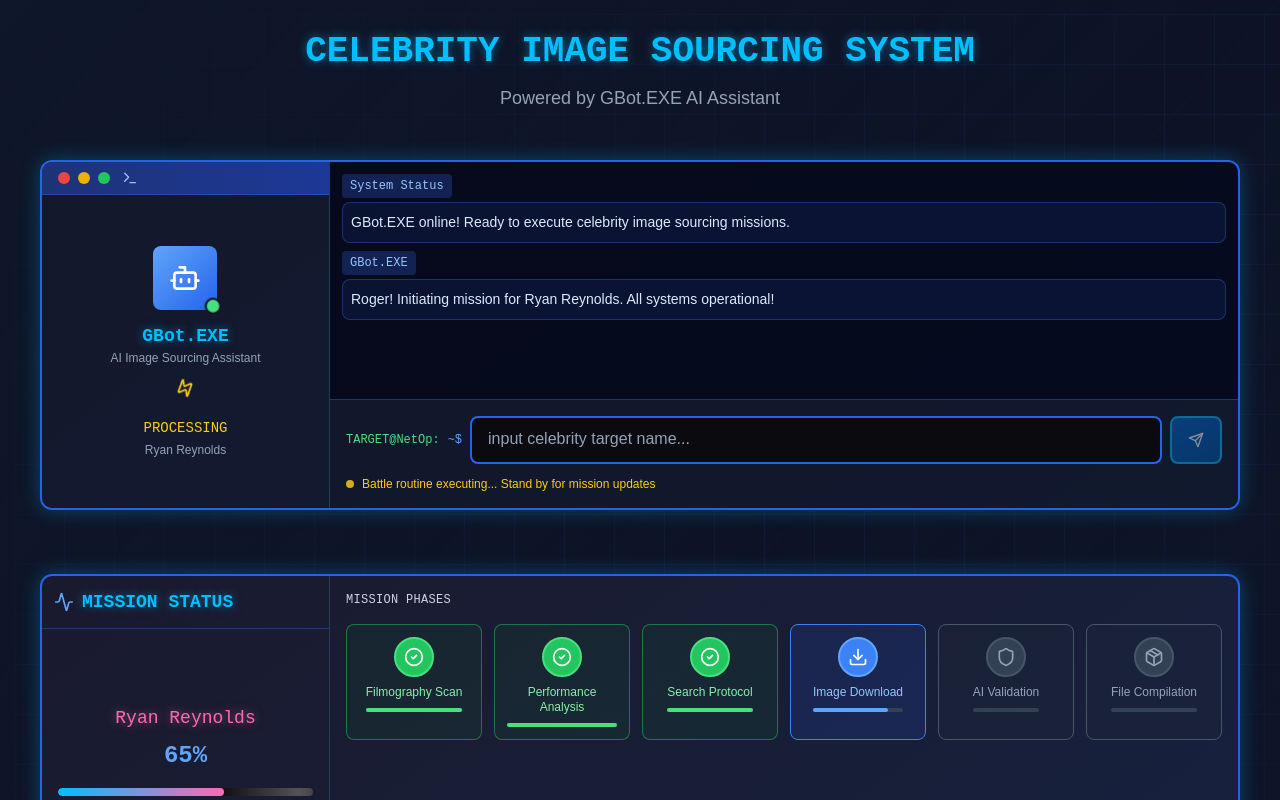
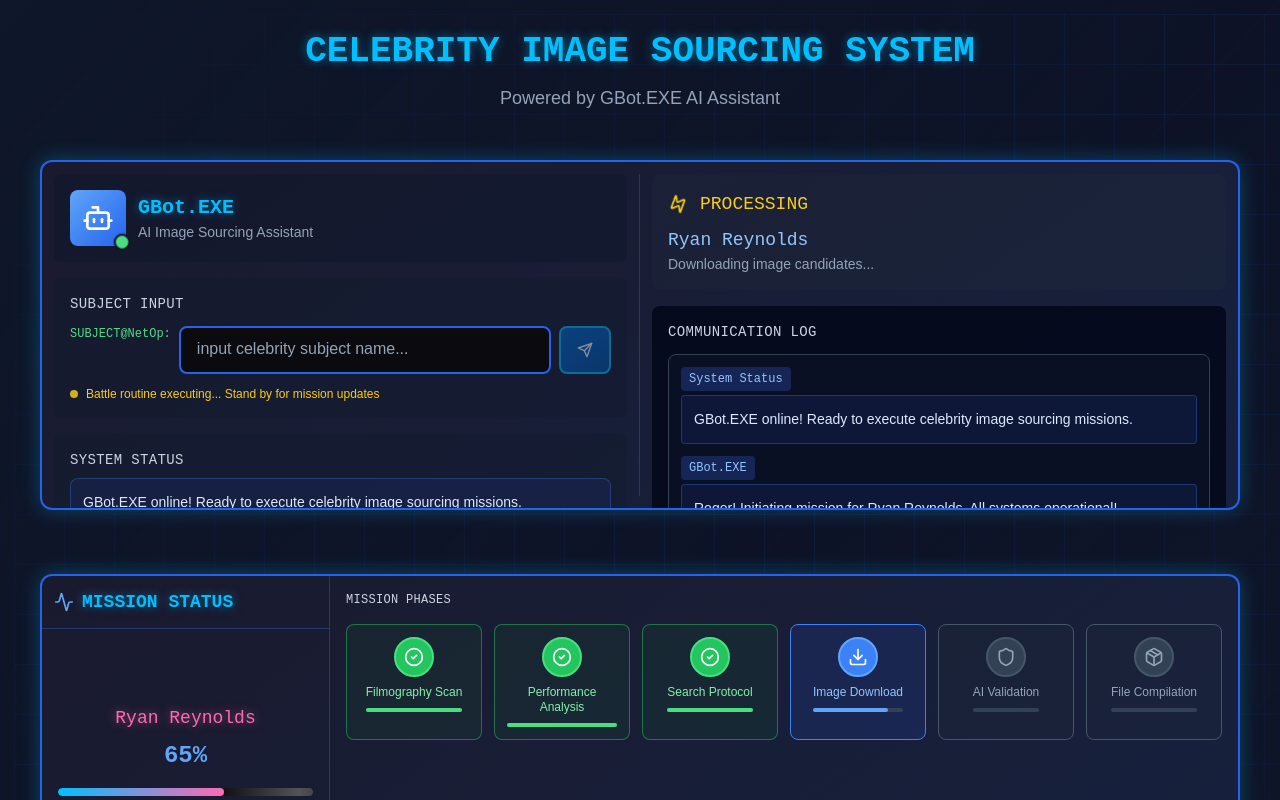
Before and after one commit to Esilos92/print-prep-node, a Next.js app in the folder dashboard/: page / in a window 1280 px wide. Shown: the top 800 px of the page. Built offline with nearby package versions, Linux system fonts and the light colour scheme.

Commit message:
Update GBotInterface.tsx

```diff
--- a/dashboard/src/components/GBotInterface.tsx
+++ b/dashboard/src/components/GBotInterface.tsx
@@ -1,5 +1,5 @@
 import { motion } from 'framer-motion';
-import { Bot, Send, Zap, Terminal, Cpu } from 'lucide-react';
+import { Bot, Send, Zap } from 'lucide-react';
 import { useState, useEffect } from 'react';
 
 interface JobStatus {
@@ -72,30 +72,17 @@ export default function GBotInterface({
 
   return (
     <div className="cyber-panel">
-      {/* Horizontal Layout - Split into sections */}
-      <div className="flex h-full">
+      {/* NO HEADER - Start directly with content split */}
+      <div className="flex h-full p-3">
 
-        {/* Left Section - Terminal Header & Avatar */}
-        <div className="w-72 flex flex-col border-r border-blue-500/30">
-          {/* Terminal Header */}
-          <div className="bg-gradient-to-r from-blue-900/80 to-blue-800/80 px-4 py-2 border-b border-blue-500/30 flex-shrink-0">
+        {/* LEFT SIDE - GBot Info & Controls */}
+        <div className="w-1/2 pr-3 border-r border-blue-500/30 flex flex-col space-y-4">
+
+          {/* GBot Info Section */}
+          <div className="bg-slate-900/50 rounded-lg p-4">
             <div className="flex items-center gap-3">
-              <div className="flex gap-2">
-                <div className="w-3 h-3 rounded-full bg-red-500"></div>
-                <div className="w-3 h-3 rounded-full bg-yellow-500"></div>
-                <div className="w-3 h-3 rounded-full bg-green-500"></div>
-              </div>
-              <div className="flex items-center gap-2">
-                <Terminal className="w-4 h-4 text-blue-300" />
-              </div>
-            </div>
-          </div>
-
-          {/* GBot Avatar & Status */}
-          <div className="flex-1 flex items-center justify-center p-4 bg-slate-900/50">
-            <div className="flex flex-col items-center gap-3">
               <div className="relative">
-                <div className="w-16 h-16 bg-gradient-to-br from-blue-400 to-blue-600 rounded-lg flex items-center justify-center">
+                <div className="w-14 h-14 bg-gradient-to-br from-blue-400 to-blue-600 rounded-lg flex items-center justify-center">
                   <Bot className="w-8 h-8 text-white" />
                 </div>
                 <motion.div
@@ -104,35 +91,93 @@ export default function GBotInterface({
                   transition={{ repeat: Infinity, duration: 2 }}
                 />
               </div>
-              <div className="text-center">
-                <h3 className="font-cyber text-lg font-bold text-glow-blue">GBot.EXE</h3>
-                <p className="text-xs text-slate-400">AI Image Sourcing Assistant</p>
-              </div>
-              <motion.div
-                animate={{ rotate: currentJob?.status === 'running' ? 360 : 0 }}
-                transition={{ repeat: currentJob?.status === 'running' ? Infinity : 0, duration: 2 }}
-              >
-                <Zap className="w-5 h-5 text-yellow-400" />
-              </motion.div>
-              {currentJob?.status === 'running' && (
-                <div className="text-center mt-2">
-                  <div className="text-sm font-cyber text-yellow-400 mb-1">PROCESSING</div>
-                  <div className="text-xs text-slate-400 font-ui">{currentJob.celebrity}</div>
-                </div>
-              )}
+              <div>
+                <h3 className="font-cyber text-xl font-bold text-glow-blue">GBot.EXE</h3>
+                <p className="text-sm text-slate-400">AI Image Sourcing Assistant</p>
               </div>
             </div>
           </div>
 
-        {/* Right Section - Messages & Input */}
-        <div className="flex-1 flex flex-col">
-          {/* Messages Area */}
-          <div className="flex-1 overflow-y-auto p-3 bg-slate-950/80">
+          {/* Subject Input Section */}
+          <div className="flex-1 bg-slate-900/30 rounded-lg p-4 flex flex-col justify-center">
+            <h4 className="text-sm font-cyber text-slate-300 mb-3 tracking-wide">SUBJECT INPUT</h4>
+            <form onSubmit={handleSubmit} className="space-y-3">
               <div className="space-y-2">
-              {messages.slice(-4).map((message) => (
+                <div className="flex gap-2">
+                  <span className="text-xs text-green-400 font-cyber">SUBJECT@NetOp:</span>
+                  <input
+                    type="text"
+                    value={celebrityName}
+                    onChange={(e) => setCelebrityName(e.target.value)}
+                    placeholder="input celebrity subject name..."
+                    className="cyber-input flex-1 text-sm py-2 px-3"
+                    disabled={currentJob?.status === 'running'}
+                  />
+                  <button
+                    type="submit"
+                    disabled={!celebrityName.trim() || currentJob?.status === 'running'}
+                    className={`cyber-button px-4 py-2 text-sm ${
+                      currentJob?.status === 'running' ? 'opacity-50 cursor-not-allowed' : ''
+                    }`}
+                  >
+                    <Send className="w-4 h-4" />
+                  </button>
+                </div>
+              </div>
+
+              {currentJob?.status === 'running' && (
+                <motion.div
+                  initial={{ opacity: 0 }}
+                  animate={{ opacity: 1 }}
+                  className="flex items-center gap-2 text-xs text-yellow-400 font-ui"
+                >
+                  <div className="w-2 h-2 bg-yellow-400 rounded-full animate-pulse"></div>
+                  <span>Battle routine executing... Stand by for mission updates</span>
+                </motion.div>
+              )}
+            </form>
+          </div>
+
+          {/* System Status Section */}
+          <div className="bg-slate-900/30 rounded-lg p-4">
+            <h4 className="text-sm font-cyber text-slate-300 mb-2 tracking-wide">SYSTEM STATUS</h4>
+            <div className="p-3 rounded-lg border bg-blue-900/20 text-blue-100 border-blue-500/30">
+              <p className="text-sm font-ui leading-relaxed">
+                GBot.EXE online! Ready to execute celebrity image sourcing missions.
+              </p>
+            </div>
+          </div>
+        </div>
+
+        {/* RIGHT SIDE - Processing & Communication */}
+        <div className="w-1/2 pl-3 flex flex-col space-y-4">
+
+          {/* Processing Status */}
+          {currentJob?.status === 'running' && (
+            <div className="bg-slate-800/40 rounded-lg p-4">
+              <div className="flex items-center gap-3 mb-2">
+                <motion.div
+                  animate={{ rotate: 360 }}
+                  transition={{ repeat: Infinity, duration: 2 }}
+                >
+                  <Zap className="w-5 h-5 text-yellow-400" />
+                </motion.div>
+                <span className="font-cyber text-lg text-yellow-400">PROCESSING</span>
+              </div>
+              <div className="text-blue-300 font-cyber text-lg">{currentJob.celebrity}</div>
+              <div className="text-sm text-slate-400">{currentJob.currentPhase}</div>
+            </div>
+          )}
+
+          {/* Communication Log */}
+          <div className="flex-1 bg-slate-950/80 rounded-lg p-4">
+            <h4 className="text-sm font-cyber text-slate-300 mb-3 tracking-wide">COMMUNICATION LOG</h4>
+            <div className="bg-slate-900/50 rounded-lg border border-slate-700 p-3 h-full overflow-y-auto">
+              <div className="space-y-3">
+                {messages.slice(-3).map((message) => (
                   <motion.div
                     key={message.id}
-                  initial={{ opacity: 0, y: 10 }}
+                    initial={{ opacity: 0, y: 5 }}
                     animate={{ opacity: 1, y: 0 }}
                     className="space-y-1"
                   >
@@ -145,7 +190,7 @@ export default function GBotInterface({
                         {message.timestamp}
                       </span>
                     </div>
-                  <div className={`p-2 rounded-lg border text-sm ${
+                    <div className={`p-3 rounded border text-sm ${
                       message.isBot
                         ? 'bg-blue-900/20 text-blue-100 border-blue-500/30'
                         : 'bg-pink-900/20 text-pink-100 border-pink-500/30'
@@ -166,7 +211,7 @@ export default function GBotInterface({
                         GBot.EXE
                       </span>
                     </div>
-                  <div className="bg-blue-900/20 text-blue-100 border border-blue-500/30 p-2 rounded-lg">
+                    <div className="bg-blue-900/20 text-blue-100 border border-blue-500/30 p-3 rounded">
                       <div className="flex space-x-1">
                         <motion.div
                           className="w-2 h-2 bg-blue-400 rounded-full"
@@ -189,45 +234,6 @@ export default function GBotInterface({
                 )}
               </div>
             </div>
-
-          {/* Terminal Input */}
-          <div className="p-4 bg-slate-900/80 border-t border-blue-500/30 flex-shrink-0 mt-auto">
-            <form onSubmit={handleSubmit} className="space-y-3">
-              <div className="flex gap-2">
-                <div className="flex items-center gap-2 text-xs text-slate-400 font-cyber">
-                  <span className="text-green-400">TARGET@NetOp:</span>
-                  <span className="text-blue-400">~$</span>
-                </div>
-                <input
-                  type="text"
-                  value={celebrityName}
-                  onChange={(e) => setCelebrityName(e.target.value)}
-                  placeholder="input celebrity target name..."
-                  className="cyber-input flex-1 text-sm py-1 px-3"
-                  disabled={currentJob?.status === 'running'}
-                />
-                <button
-                  type="submit"
-                  disabled={!celebrityName.trim() || currentJob?.status === 'running'}
-                  className={`cyber-button px-3 py-1 text-sm ${
-                    currentJob?.status === 'running' ? 'opacity-50 cursor-not-allowed' : ''
-                  }`}
-                >
-                  <Send className="w-4 h-4" />
-                </button>
-              </div>
-
-              {currentJob?.status === 'running' && (
-                <motion.div
-                  initial={{ opacity: 0 }}
-                  animate={{ opacity: 1 }}
-                  className="flex items-center gap-2 text-xs text-yellow-400 font-ui"
-                >
-                  <div className="w-2 h-2 bg-yellow-400 rounded-full animate-pulse"></div>
-                  <span>Battle routine executing... Stand by for mission updates</span>
-                </motion.div>
-              )}
-            </form>
           </div>
         </div>
       </div>
```
Lines whose indentation alone changed are shown as unchanged.
